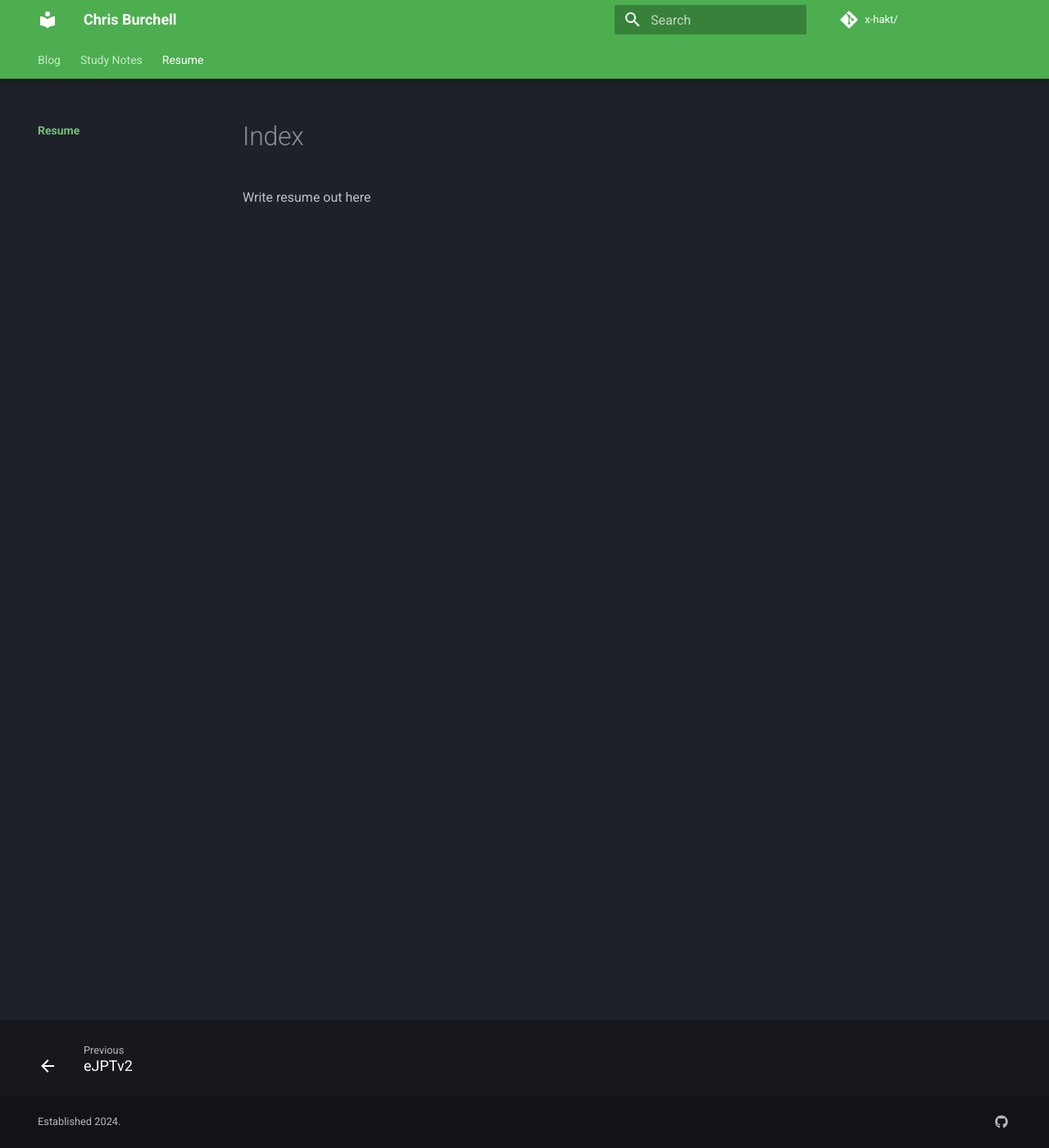
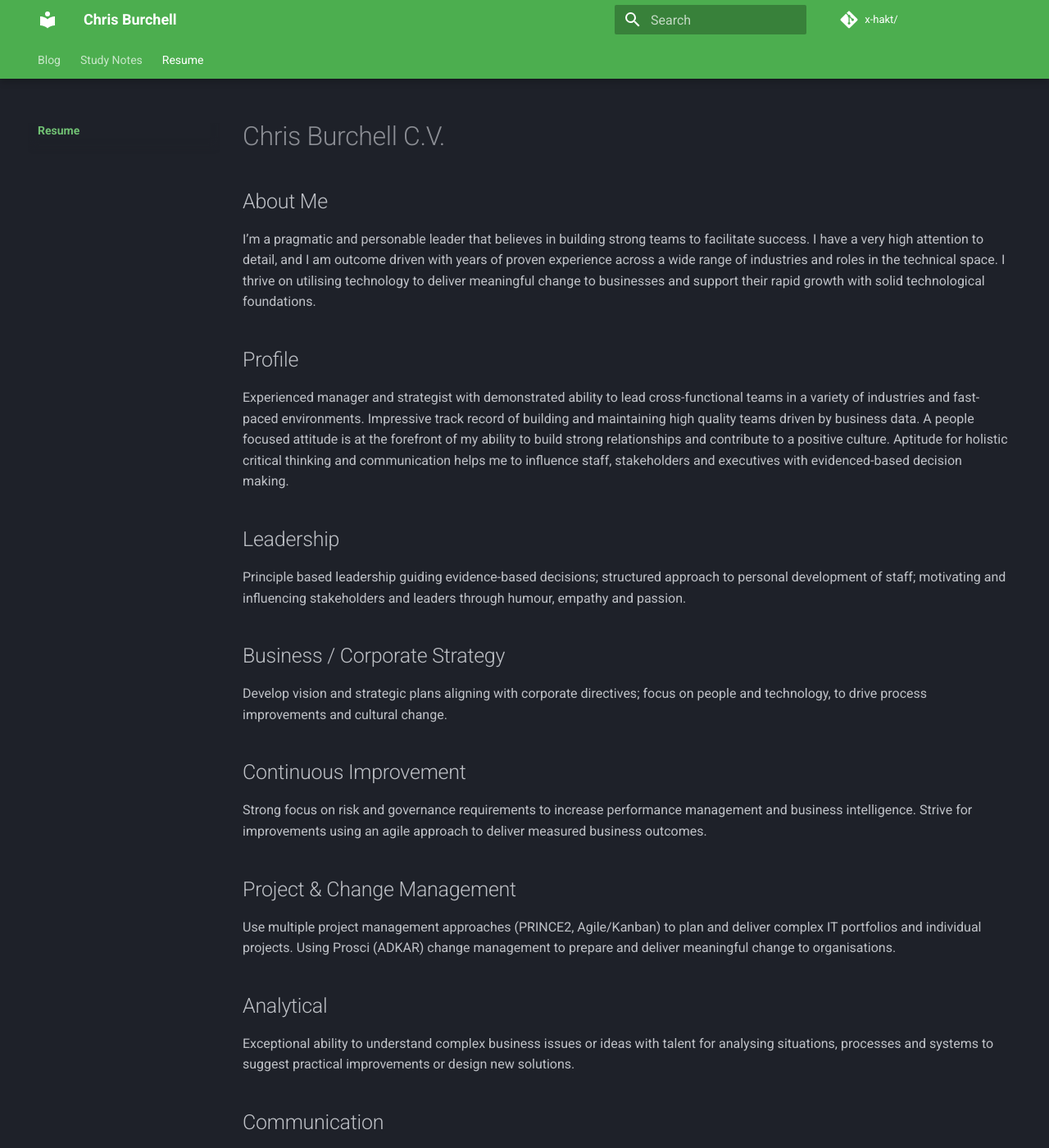
Before and after one commit to x-hakt/site, an MkDocs documentation site: the page built from docs/resume/index.md, in a window 1280 px wide and 1400 px high. Shown: the whole window at 82% size. Built offline with MkDocs 1.6.1 and Material for MkDocs 9.7.7, drawn with Linux system fonts in a browser that asks for light colours; some of the changed text lies outside the part shown.

Commit message:
update to resume page

```diff
--- a/docs/resume/index.md
+++ b/docs/resume/index.md
@@ -1 +1,29 @@
-Write resume out here
+# Chris Burchell C.V.
+
+## About Me
+I’m a pragmatic and personable leader that believes in building strong teams to facilitate success. I have a very high attention to detail, and I am outcome driven with years of proven experience across a wide range of industries and roles in the technical space. I thrive on utilising technology to deliver meaningful change to businesses and support their rapid growth with solid technological foundations.
+
+## Profile
+Experienced manager and strategist with demonstrated ability to lead cross-functional teams in a variety of industries and fast-paced environments. Impressive track record of building and maintaining high quality teams driven by business data. A people focused attitude is at the forefront of my ability to build strong relationships and contribute to a positive culture. Aptitude for holistic critical thinking and communication helps me to influence staff, stakeholders and executives with evidenced-based decision making.
+
+## Leadership
+Principle based leadership guiding evidence-based decisions; structured approach to personal development of staff; motivating and influencing stakeholders and leaders through humour, empathy and passion.
+
+## Business / Corporate Strategy
+Develop vision and strategic plans aligning with corporate directives; focus on people and technology, to drive process improvements and cultural change.
+
+## Continuous Improvement
+Strong focus on risk and governance requirements to increase performance management and business intelligence. Strive for improvements using an agile approach to deliver measured business outcomes.
+
+## Project & Change Management
+Use multiple project management approaches (PRINCE2, Agile/Kanban) to plan and deliver complex IT portfolios and individual projects. Using Prosci (ADKAR) change management to prepare and deliver meaningful change to organisations.
+
+## Analytical
+Exceptional ability to understand complex business issues or ideas with talent for analysing situations, processes and systems to suggest practical improvements or design new solutions.
+
+## Communication
+Utilise technical, business and financial acumen to communicate effectively with stakeholders, executives and project teams in addition to presenting to audiences.
+
+## Personal
+Outside of work I am a proud father of 3, who are all active in dancing, gymnastics, swimming, and soccer. I enjoy playing musical instruments and competitive sports to keep myself active.
+I also coach and manage my son's soccer team and support the club at an administrative level by volunteering as the registrar, registering and sorting 900+ players into teams each season.
```
